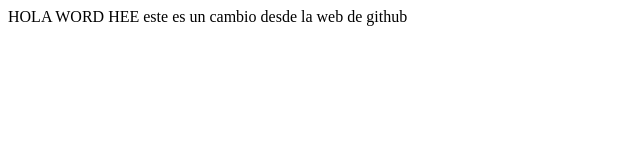
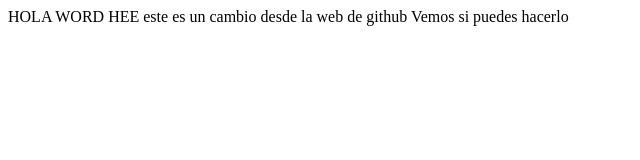
Before and after one commit to Crissper/MiPrimerRep, a plain HTML site: page Index.html in a window 1280 px wide. Shown: the whole page, without its empty margins (0-640 px from the left). Drawn offline with Linux system fonts and the light colour scheme.

Commit message:
Update Index.html

```diff
--- a/Index.html
+++ b/Index.html
@@ -1,2 +1,3 @@
 <HTML> HOLA WORD HEE</HTML>
 <span> este es un cambio desde la web de github</span>
+<span> Vemos si puedes hacerlo</span>
```
